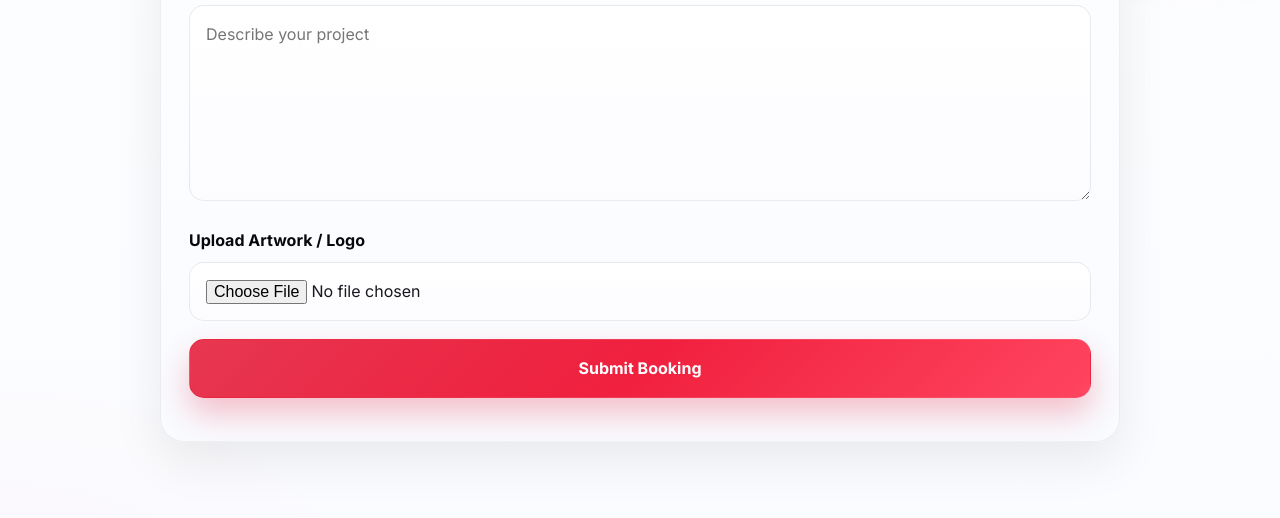
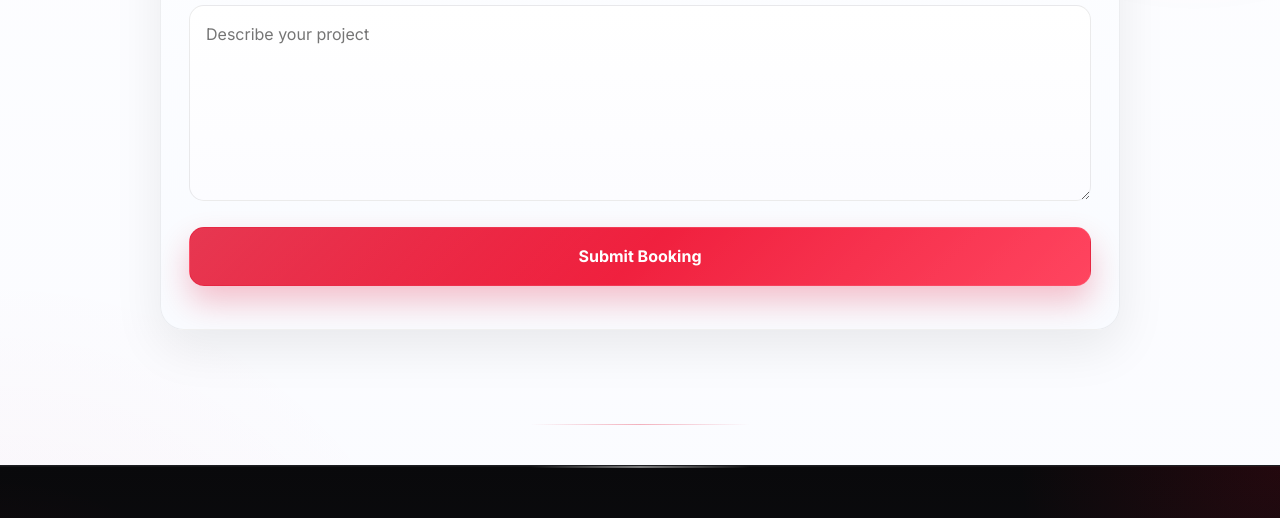
Before and after one commit to GivenMu/Harvest-Printing-Centre, a plain HTML site: page booking.html in a window 1280 px wide. Shown: the part 986-1504 px from the top of the page. Drawn offline with Linux system fonts and the light colour scheme.

Commit message:
booking.html
REMOVED UPLOAD BUTTON

```diff
--- a/booking.html
+++ b/booking.html
@@ -120,9 +120,6 @@
       <label>Project Details</label>
       <textarea name="message" rows="6" placeholder="Describe your project"></textarea>
 
-      <label>Upload Artwork / Logo</label>
-      <input type="file" name="attachment">
-
       <button type="submit" class="btn btn-primary full-btn">Submit Booking</button>
 
       <!-- STATUS -->
```
